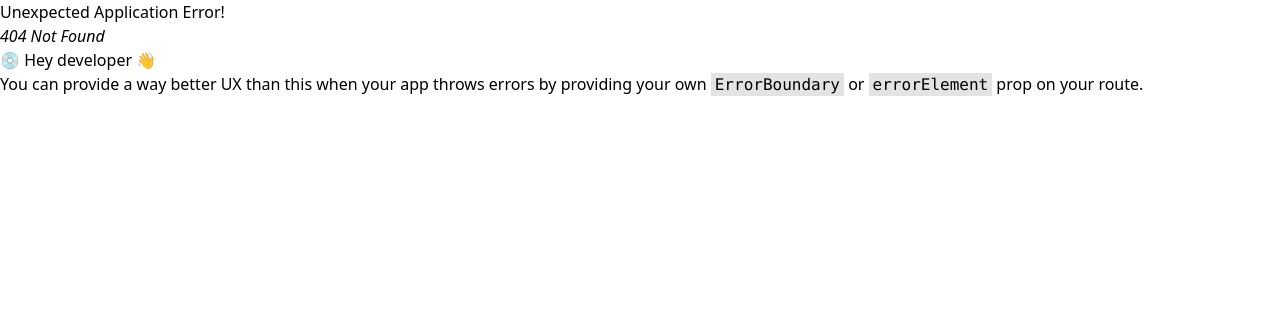
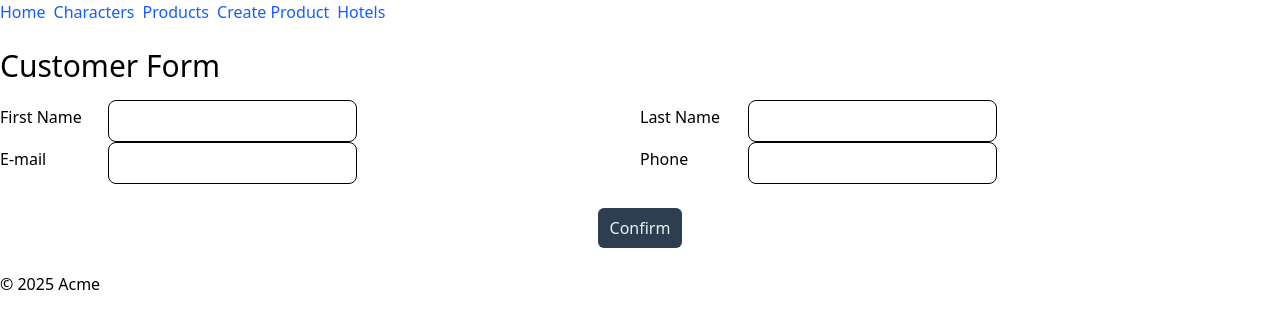
Before and after one commit to patrykomiotek/2a-react, a React (Vite) app: page /customer-form in a window 1280 px wide. Before the commit this address had no page. Shown: the top 328 px of the page. Built offline with nearby package versions, Linux system fonts and the light colour scheme.

Commit message:
feat: with session and local storage

```diff
--- /dev/null
+++ b/src/features/hotels/components/CustomerForm.tsx
@@ -0,0 +1,55 @@
+import { useForm, type SubmitHandler } from 'react-hook-form';
+import { Button } from '../../../ui/Button';
+import { Input } from '../../../ui/Input';
+import { customerSchema, type Customer } from '../contracts/customer.dto';
+import { zodResolver } from '@hookform/resolvers/zod';
+
+export const CustomerForm = () => {
+  const {
+    register,
+    handleSubmit,
+    formState: { errors },
+  } = useForm<Customer>({
+    resolver: zodResolver(customerSchema),
+  });
+
+  const handleFormSubmit: SubmitHandler<Customer> = (data) => {
+    console.log({ data });
+    sessionStorage.setItem('customer', JSON.stringify(data));
+  };
+
+  return (
+    <form onSubmit={handleSubmit(handleFormSubmit)}>
+      <div className="grid grid-cols-2">
+        <div>
+          <Input
+            label="First Name"
+            {...register('firstName')}
+            error={errors.firstName}
+          />
+        </div>
+        <div>
+          <Input
+            label="Last Name"
+            {...register('lastName')}
+            error={errors.lastName}
+          />
+        </div>
+        <div>
+          <Input label="E-mail" {...register('email')} error={errors.email} />
+        </div>
+        <div>
+          <Input
+            label="Phone"
+            type="number"
+            {...register('phone', { valueAsNumber: true })}
+            error={errors.phone}
+          />
+        </div>
+      </div>
+      <div className="mt-6 flex justify-center">
+        <Button label="Confirm" />
+      </div>
+    </form>
+  );
+};
--- /dev/null
+++ b/src/features/hotels/contracts/customer.dto.ts
@@ -0,0 +1,10 @@
+import { z } from 'zod';
+
+export const customerSchema = z.object({
+  firstName: z.string().min(1, 'First name is required'),
+  lastName: z.string().min(1, 'Last name is required'),
+  email: z.email(),
+  phone: z.number(),
+});
+
+export type Customer = z.infer<typeof customerSchema>;
--- /dev/null
+++ b/src/pages/CustomerFormPage.tsx
@@ -0,0 +1,10 @@
+import { CustomerForm } from '../features/hotels/components/CustomerForm';
+
+export const CustomerFormPage = () => {
+  return (
+    <div className="space-y-4">
+      <h1 className="text-3xl">Customer Form</h1>
+      <CustomerForm />
+    </div>
+  );
+};
--- a/src/routes.tsx
+++ b/src/routes.tsx
@@ -9,6 +9,7 @@ import { ProductsPage } from './pages/ProductsPage';
 import { CreateProductPage } from './pages/CreateProductPage';
 import { HotelsPage } from './pages/HotelsPage';
 import { HotelDetailsPage } from './pages/HotelDetailsPage';
+import { CustomerFormPage } from './pages/CustomerFormPage';
 
 export const router = createBrowserRouter([
   {
@@ -51,6 +52,10 @@ export const router = createBrowserRouter([
         path: '/hotels/:id',
         element: <HotelDetailsPage />,
       },
+      {
+        path: '/customer-form',
+        element: <CustomerFormPage />,
+      },
     ],
   },
 ]);
--- a/src/ui/Input.tsx
+++ b/src/ui/Input.tsx
@@ -1,18 +1,30 @@
-import { useId, type ComponentPropsWithRef } from "react";
+import { useId, type ComponentPropsWithRef } from 'react';
+import type { FieldError } from 'react-hook-form';
 
 type Props = {
   label: string;
-} & ComponentPropsWithRef<"input">;
+  error?: FieldError;
+} & ComponentPropsWithRef<'input'>;
 
 // 16, 17, 18 -> forwardRef (deprecated)
-export const Input = ({ id, label, ref, ...rest }: Props) => {
+export const Input = ({ id, label, error, ref, ...rest }: Props) => {
   const reactId = useId();
   const fieldId = id ? id : reactId;
 
   return (
-    <div className="flex gap-2">
-      <label htmlFor={fieldId}>{label}</label>
-      <input ref={ref} id={fieldId} className="outline" {...rest} />
-    </div>
+    <>
+      <div className="flex gap-2 space-y-2 items-center">
+        <label htmlFor={fieldId} className="min-w-[100px]">
+          {label}
+        </label>
+        <input
+          ref={ref}
+          id={fieldId}
+          className="border rounded-lg p-2"
+          {...rest}
+        />
+      </div>
+      <div>{error && <p className="text-red-500">{error.message}</p>}</div>
+    </>
   );
 };
```
